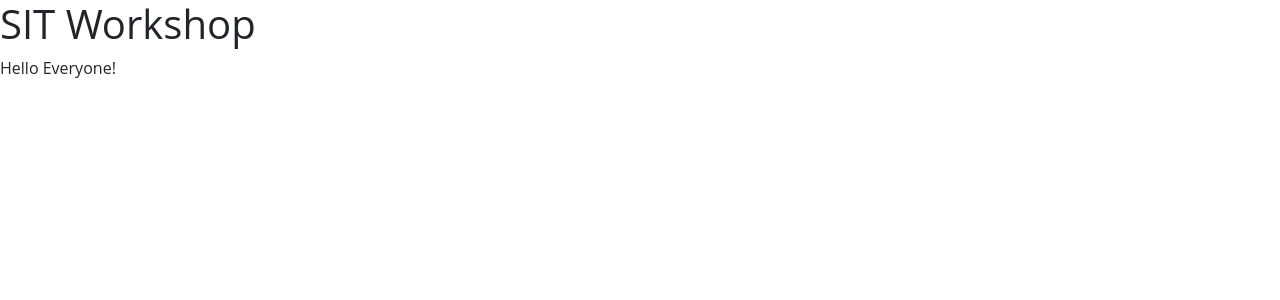
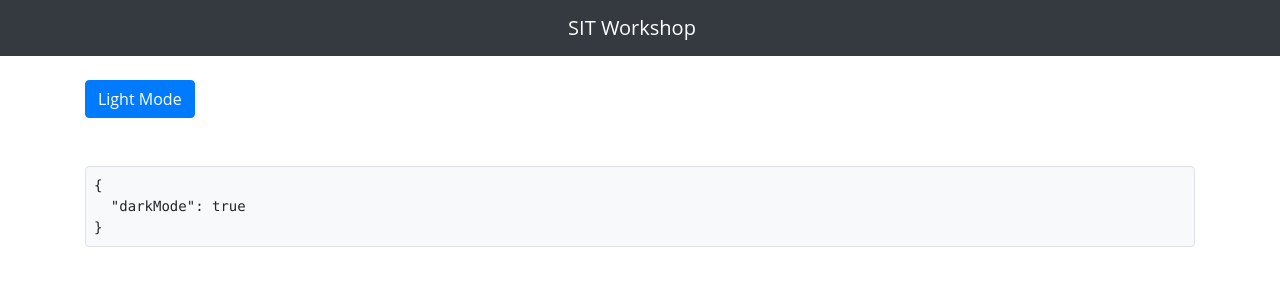
Before and after one commit to praveenscience/sit-react-nov-29, a React (Vite) app: page / in a window 1280 px wide. Shown: the top 300 px of the page. Built offline with nearby package versions, Linux system fonts and the light colour scheme.

Commit message:
Simple State Access & Conditional Rendering.

```diff
--- a/src/components/App.jsx
+++ b/src/components/App.jsx
@@ -1,7 +1,25 @@
+import Header from "./Bootstrap/Header";
+import ContainerRow from "./Bootstrap/ContainerRow";
+import { useState } from "react";
+
 const App = () => {
+  const [darkMode, setDarkMode] = useState(true);
+  const handleMode = e => {
+    e.preventDefault();
+    setDarkMode(!darkMode);
+  }
   return <main>
-    <h1>SIT Workshop</h1>
-    <p>Hello Everyone!</p>
+    <Header dark={darkMode} className="justify-content-center">SIT Workshop</Header>
+    <ContainerRow>
+      <div className="col-12 my-4">
+        <button className="btn btn-primary" onClick={handleMode}>{darkMode ? 'Light' : 'Dark'} Mode</button>
+      </div>
+      <div className="col-12 my-4">
+        <pre className="border rounded bg-light p-2">
+          {JSON.stringify({ darkMode }, null, 2)}
+        </pre>
+      </div>
+    </ContainerRow>
   </main>;
 };
 
```
